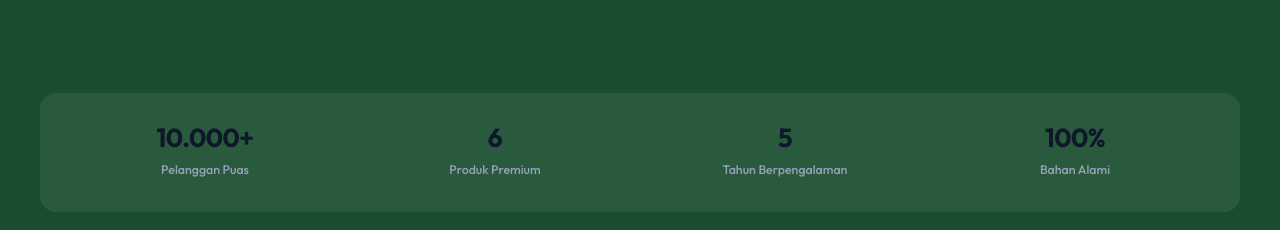
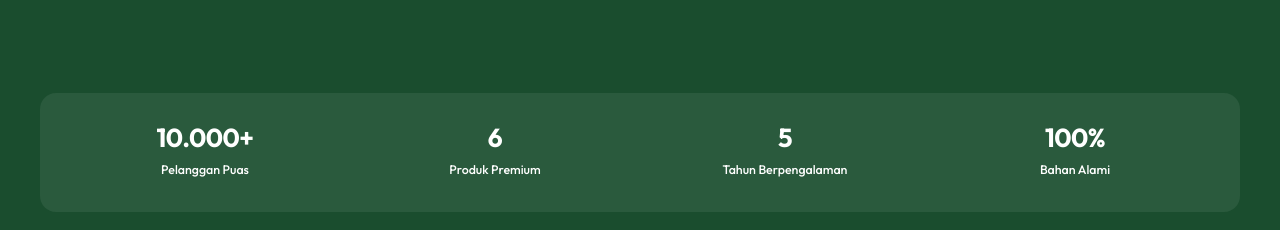
Before and after one commit to jaxerindonesia/jaxlab, a React (Vite) app: page / in a window 1280 px wide. Shown: the part 1260-1490 px from the top of the page. Built offline with nearby package versions, Linux system fonts and the light colour scheme; no server answers.

Commit message:
[fm] edit warna css

```diff
--- a/src/components/PartnerSection.css
+++ b/src/components/PartnerSection.css
@@ -25,13 +25,13 @@
 .stat-value {
     font-size: 2.2rem;
     font-weight: 800;
-    color: var(--accent-green);
+    color: #ffffff !important;
     line-height: 1;
 }
 
 .stat-label {
     font-size: 0.85rem;
-    color: rgba(255, 255, 255, 0.7);
+    color: #ffffff !important;
     font-weight: 500;
 }
 
--- a/src/pages/ContactPage.tsx
+++ b/src/pages/ContactPage.tsx
@@ -53,7 +53,7 @@ const ContactPage: React.FC = () => {
                         <div className="map-frame">
                             {/* Embed Google Maps for Cempaka Putih Tengah XVII No.F33 */}
                             <iframe
-                                src="https://www.google.com/maps/embed?pb=!1m18!1m12!1m3!1d3966.521873330663!2d106.8687396!3d-6.1770258!2m3!1f0!2f0!3f0!3m2!1i1024!2i768!4f13.1!3m3!1m2!1s0x2e69f506e761619b%3A0x6c6c49666683832c!2sJl.%20Cempaka%20Putih%20Tengah%20XVII%20No.33%2C%20RT.4%2FRW.8%2C%20Cemp.%20Putih%20Tim.%2C%20Kec.%20Cemp.%20Putih%2C%20Kota%20Jakarta%20Pusat%2C%20Daerah%20Khusus%20Ibukota%20Jakarta%2010510!5e0!3m2!1sen!2sid!4v1700000000000!5m2!1sen!2sid"
+                                src="https://www.google.com/maps/embed?pb=!1m18!1m12!1m3!1d4911.860623627319!2d106.86554557589075!3d-6.174102660503408!2m3!1f0!2f0!3f0!3m2!1i1024!2i768!4f13.1!3m3!1m2!1s0x2e69f53c7c13a50d%3A0x325b1492c9f2bda5!2sJaxer%20Indonesia!5e1!3m2!1sen!2sid!4v1772161218573!5m2!1sen!2sid"
                                 width="100%"
                                 height="100%"
                                 style={{ border: 0 }}
```
